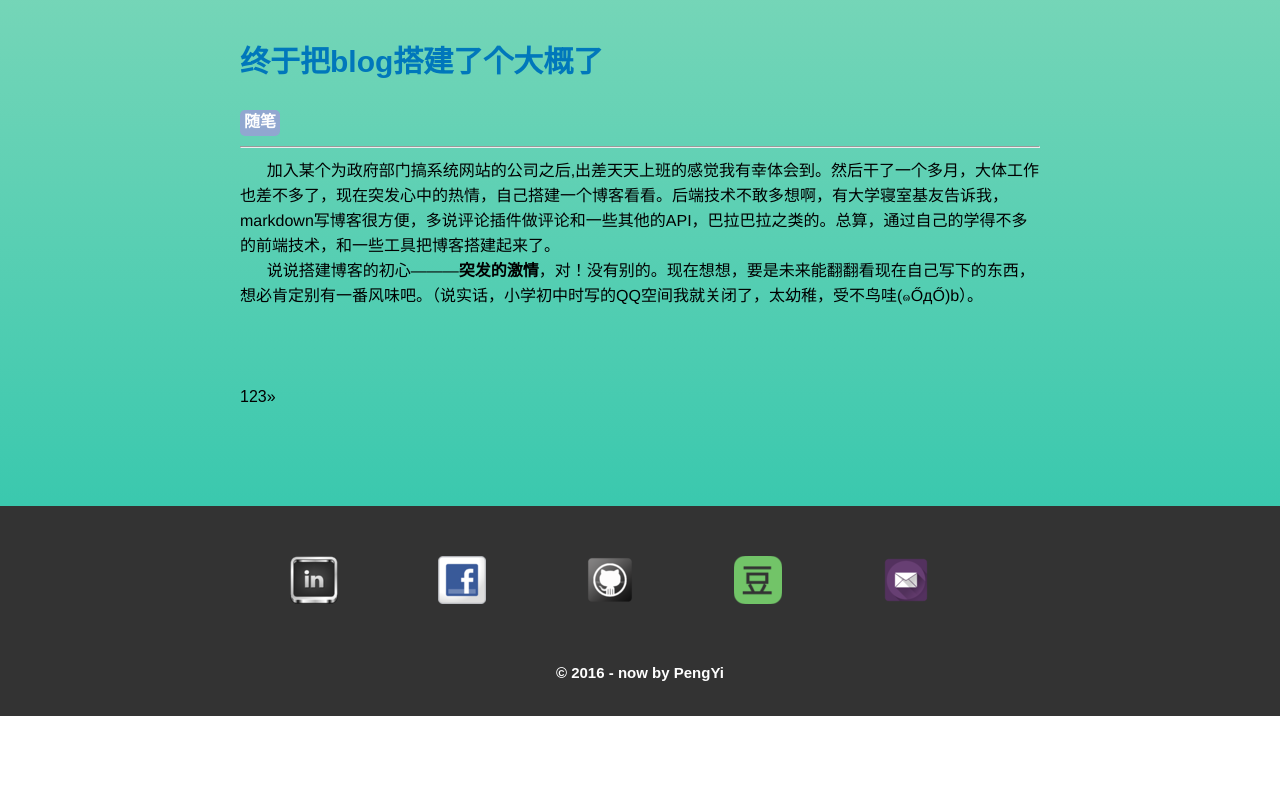
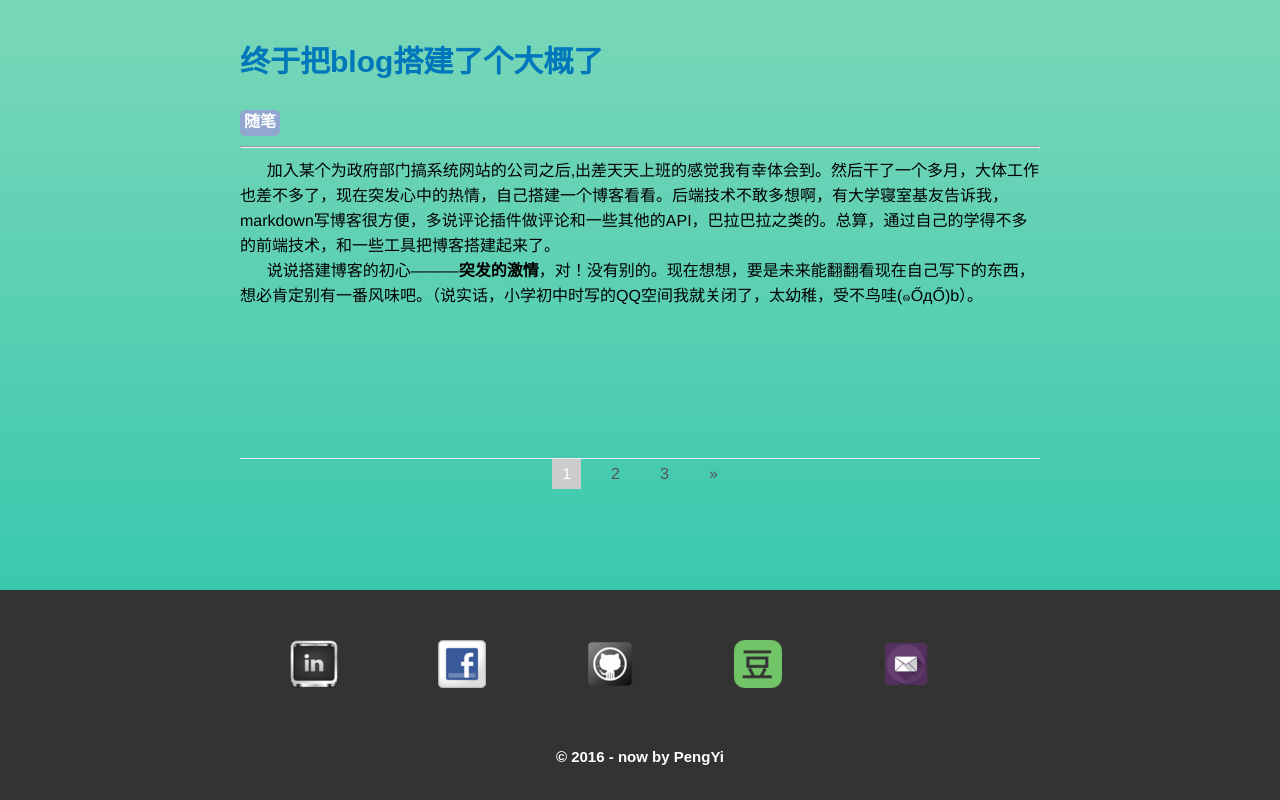
Before and after one commit to ypinchina/blog, a plain HTML site: page index.html in a window 1280 px wide. Shown: the part 1711-2511 px from the top of the page. Before the commit the page ends 2427 px from the top, so only its background shows below. Drawn offline with Linux system fonts and the light colour scheme.

Commit message:
添加页码组件样式

```diff
--- a/stylesheets/main.css
+++ b/stylesheets/main.css
@@ -320,6 +320,46 @@ html {
     background-color: #fff;
     color: #222;
 }
+/*选页区*/
+.page_box{
+    width: 100%;
+    border-top: 1px #eee solid;
+    margin-top: 70px;
+    color: #555;
+
+
+}
+.page_area {
+    width: 196px;
+    margin: 0 auto;
+    text-align: center;
+}
+.page_area a{
+    display: inline-block;
+    position: relative;
+    top:-1px;
+    padding: 0 10px;
+    margin: 0 10px;
+    height: 30px;
+    line-height: 30px;
+    border-top: 1px #eee solid;
+    font-family: "Helvetica Neue", "Segoe UI", "Hiragino Sans GB", "Microsoft YaHei", Verdana, sans-serif;
+    transition: border-top-color .6s;
+}
+.page_area a:hover{
+    cursor: pointer;
+   border-top-color: #000;
+
+
+}
+.page_active{
+    background-color: #ccc;
+    color: #fff;
+}
+.page_area a:first-child:hover{
+    cursor: default;
+    border-top-color: #eee;
+}
 
 /*底部模块*/
 .footer {
```
